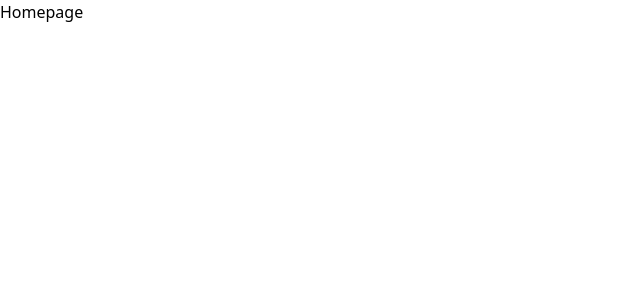
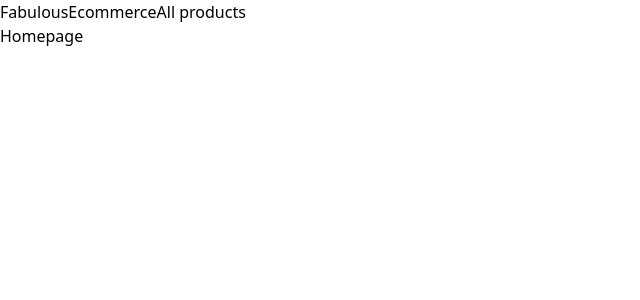
Before and after one commit to federicotllorente/smartphone-ecommerce, a React (Create React App) app: page / in a window 1280 px wide. Shown: the top 300 px of the page, without its empty margins (0-640 px from the left). Built offline with nearby package versions, Linux system fonts and the light colour scheme.

Commit message:
Creating the menu and header components

```diff
--- /dev/null
+++ b/src/components/Header.jsx
@@ -0,0 +1,25 @@
+import { useMemo } from 'react'
+import { Link } from 'react-router-dom'
+import { useBreakpoint } from '../helpers/useBreakpoint'
+import { ReactComponent as MenuIcon } from '../assets/svg/menu.svg'
+
+export const Header = () => {
+  const breakpoint = useBreakpoint()
+  const isMobile = useMemo(() => breakpoint === 'xs' || breakpoint === 'sm', [breakpoint])
+
+  return (
+    <section className="flex">
+      {isMobile && (
+        <MenuIcon />
+      )}
+      <Link to="/">
+        <h2>FabulousEcommerce</h2>
+      </Link>
+      <div>
+        <Link to="/products">
+          All products
+        </Link>
+      </div>
+    </section>
+  )
+}
--- /dev/null
+++ b/src/components/Layout.jsx
@@ -0,0 +1,8 @@
+import { Header } from './Header'
+
+export const Layout = ({ children }) => (
+  <>
+    <Header />
+    {children}
+  </>
+)
--- /dev/null
+++ b/src/components/Loader.jsx
@@ -0,0 +1,3 @@
+export const Loader = () => (
+  <span className="mt-8 mx-auto flex w-4 h-4 rounded-full border-4 border-primary-blue border-t-transparent animate-spin"></span>
+)
--- /dev/null
+++ b/src/helpers/useBreakpoint.jsx
@@ -0,0 +1,41 @@
+import { useEffect, useState } from 'react'
+
+export const useBreakpoint = () => {
+  const [breakpoint, setBreakPoint] = useState(undefined)
+
+  const [windowSize, setWindowSize] = useState({ width: 0, height: 0 })
+
+  const breakpoints = {
+    xs: 0,
+    sm: 425,
+    md: 768,
+    lg: 1024,
+    xl: 1440
+  }
+
+  const handleResize = () => {
+    setWindowSize({
+      width: window.innerWidth,
+      height: window.innerHeight
+    })
+  }
+
+  useEffect(() => {
+    window.addEventListener('resize', handleResize)
+    handleResize()
+
+    if (breakpoints.xs < windowSize.width && windowSize.width < breakpoints.sm)
+      setBreakPoint('xs')
+    if (breakpoints.sm < windowSize.width && windowSize.width < breakpoints.md)
+      setBreakPoint('sm')
+    if (breakpoints.md < windowSize.width && windowSize.width < breakpoints.lg)
+      setBreakPoint('md')
+    if (breakpoints.lg < windowSize.width && windowSize.width < breakpoints.xl)
+      setBreakPoint('lg')
+    if (windowSize.width >= breakpoints.xl) setBreakPoint('xl')
+
+    return () => window.removeEventListener('resize', handleResize)
+  }, [windowSize.width])
+
+  return breakpoint
+}
--- a/src/pages/Homepage.jsx
+++ b/src/pages/Homepage.jsx
@@ -1,7 +1,9 @@
+import { Layout } from '../components/Layout'
+
 export const Homepage = () => {
   return (
-    <div>
+    <Layout>
       Homepage
-    </div>
+    </Layout>
   )
 }
--- a/src/pages/NotFound.jsx
+++ b/src/pages/NotFound.jsx
@@ -1,5 +1,7 @@
+import { Layout } from '../components/Layout'
+
 export const NotFound = () => (
-  <div>
+  <Layout>
     Not Found Page
-  </div>
+  </Layout>
 )
--- a/src/pages/ProductDetailsPage.jsx
+++ b/src/pages/ProductDetailsPage.jsx
@@ -1,5 +1,7 @@
 import { useEffect, useState } from 'react'
 import { Link, useLoaderData } from 'react-router-dom'
+import { Layout } from '../components/Layout'
+import { Loader } from '../components/Loader'
 import { getProductDetails } from '../helpers'
 import { NotFound } from './NotFound'
 
@@ -26,16 +28,14 @@ export const ProductDetailsPage = () => {
     fetchProductDetails()
   }, [productId])
 
-  // TODO
   if (isError) return <NotFound />
-  // TODO
-  if (isLoading) return (<span>Loading...</span>)
+  if (isLoading) return <Loader />
 
   return (
-    <div>
+    <Layout>
       <Link to="/products">{'< Back'}</Link>
       <h1>Product Details Page: {productId}</h1>
       {productDetails && (<span>{productDetails.brand}</span>)}
-    </div>
+    </Layout>
   )
 }
--- a/src/pages/ProductListPage.jsx
+++ b/src/pages/ProductListPage.jsx
@@ -1,5 +1,7 @@
 import { useEffect, useState } from 'react'
 import { Link } from 'react-router-dom'
+import { Layout } from '../components/Layout'
+import { Loader } from '../components/Loader'
 import { getProductList } from '../helpers'
 import { NotFound } from './NotFound'
 
@@ -25,15 +27,11 @@ export const ProductListPage = () => {
     fetchProductList()
   }, [])
 
-  // TODO
   if (isError) return <NotFound />
-  // TODO
-  if (isLoading) return (
-    <span className="mt-8 mx-auto flex w-4 h-4 rounded-full border-4 border-primary-blue border-t-transparent animate-spin"></span>
-  )
+  if (isLoading) return <Loader />
 
   return (
-    <div>
+    <Layout>
       <h1>Product List Page</h1>
       {productList.length > 0 && productList.map(item => (
         <Link key={item.id} to={`/products/${item.id}`}>
@@ -42,6 +40,6 @@ export const ProductListPage = () => {
           </p>
         </Link>
       ))}
-    </div>
+    </Layout>
   )
 }
```
Also changed, not shown: .eslintrc.json, src/assets/svg/menu.svg (added).
